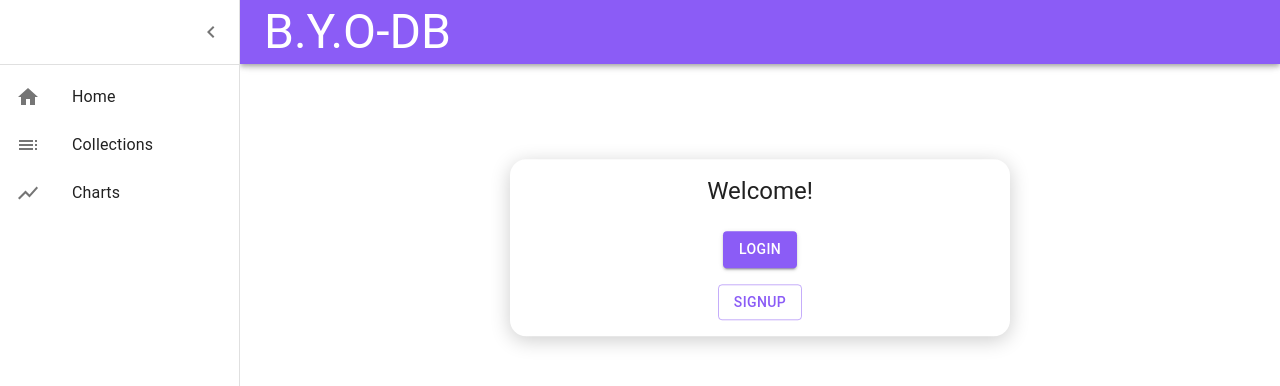
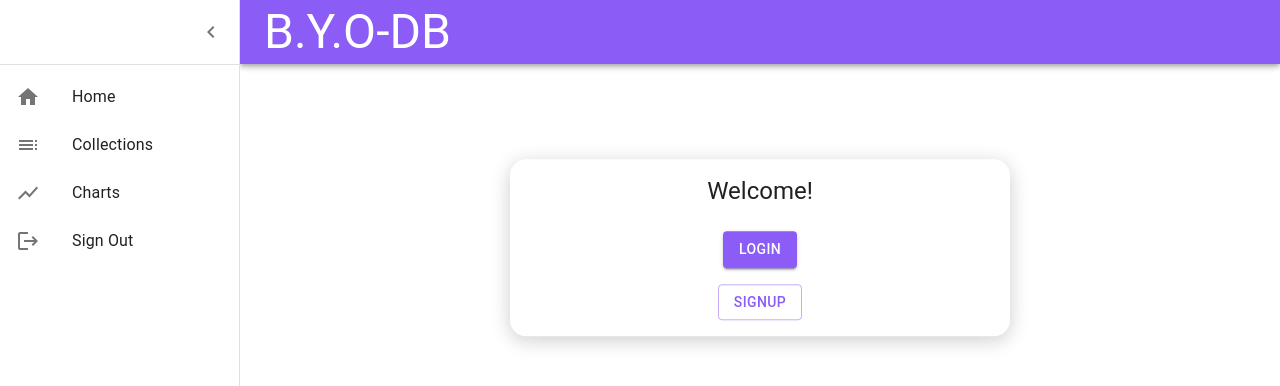
Before and after one commit to kev-rod43/byo-db, a React (Vite) app in the folder client/: page / in a window 1280 px wide. Both pictures are taken after a click on the button "open drawer". Shown: the top 386 px of the page. Built offline with nearby package versions, Linux system fonts and the light colour scheme.

Commit message:
added reactiveness to user being logged in

```diff
--- a/client/src/components/common/Welcome.jsx
+++ b/client/src/components/common/Welcome.jsx
@@ -6,13 +6,14 @@ import SignupForm from '../forms/Signup';
 import auth from '../../utils/auth';
 
 function WelcomeBox() {
-  const [view, setView] = useState('welcome'); // 'welcome', 'login', 'signup'
-  // useEffect(()=>{
-  //   if(!auth.isTokenExpired()){
+  const [view, setView] = useState(''); // 'welcome', 'login', 'signup', loggedIn
+    useEffect(()=>{
 
-  //     setView('loggedIn')
-  //   }
-  // })
+      if(auth.loggedIn()){
+
+        setView('loggedIn')
+      } else {setView("welcome")}
+    },[])
 
   const handleLoginClick = () => {
     setView('login');
@@ -51,7 +52,7 @@ function WelcomeBox() {
       {view === "loggedIn" && (
          <>
          <Typography variant="h5" component="h1" gutterBottom>
-           Welcome!
+           Welcome! {auth.getProfile().data.username}
          </Typography>
 
        </>
--- a/client/src/components/layout/NavDrawer.jsx
+++ b/client/src/components/layout/NavDrawer.jsx
@@ -23,6 +23,7 @@ import AccountCircleIcon from '@mui/icons-material/AccountCircle';
 import ShowChartIcon from '@mui/icons-material/ShowChart';
 import TocIcon from '@mui/icons-material/Toc';
 import HomeIcon from '@mui/icons-material/Home';
+import LogoutIcon from '@mui/icons-material/Logout';
 import AuthService from '../../utils/auth'
 
 
@@ -153,6 +154,14 @@ export default function NavDrawer() {
               </ListItemButton>
             </ListItem>
           ))}
+          {!AuthService.isTokenExpired() && (
+        <ListItem key="logOut" disablePadding>
+        <ListItemButton onClick={() => AuthService.logout()}>
+          <ListItemIcon><LogoutIcon/></ListItemIcon>
+          <ListItemText primary={"Sign Out"} />
+        </ListItemButton>
+      </ListItem>
+      )}
         </List>
       </Drawer>
 
```
